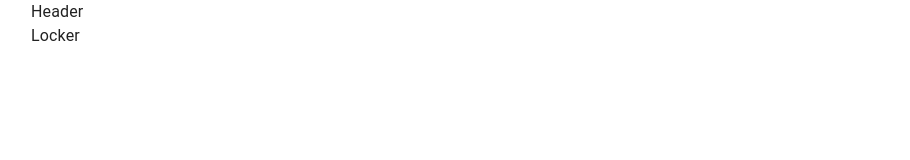
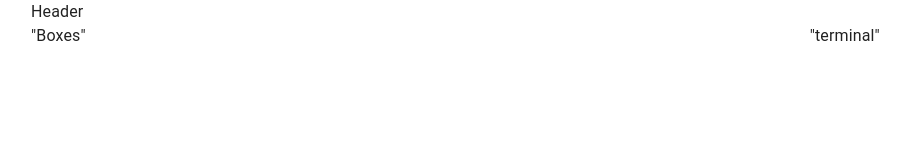
Before and after one commit to vkia88/frogspost-frontend, a React (Create React App) app: page / in a window 1280 px wide. Shown: the top 160 px of the page, without its empty margins (33-943 px from the left). Built offline with nearby package versions, Linux system fonts and the light colour scheme.

Commit message:
basic locker

```diff
--- /dev/null
+++ b/src/components/Locker/Boxes/Boxes.tsx
@@ -0,0 +1,3 @@
+export default function Boxes() {
+  return <div>"Boxes"</div>;
+}
--- a/src/components/Locker/Locker.tsx
+++ b/src/components/Locker/Locker.tsx
@@ -1,10 +1,21 @@
-import { Box, Container, CssBaseline } from "@mui/material";
+import { Container, CssBaseline, Grid } from "@mui/material";
+import Boxes from "./Boxes/Boxes";
+import Terminal from "./Terminal/Terminal";
 
 export default function Locker() {
   return (
     <>
       <CssBaseline />
-      <Container fixed>Locker</Container>
+      <Container fixed>
+        <Grid container spacing={2}>
+          <Grid item xs={12} md={8}>
+            <Boxes />
+          </Grid>
+          <Grid item xs={12} md={4}>
+            <Terminal />
+          </Grid>
+        </Grid>
+      </Container>
     </>
   );
 }
--- /dev/null
+++ b/src/components/Locker/Terminal/Terminal.tsx
@@ -0,0 +1,3 @@
+export default function Terminal() {
+  return <div>"terminal"</div>;
+}
```
